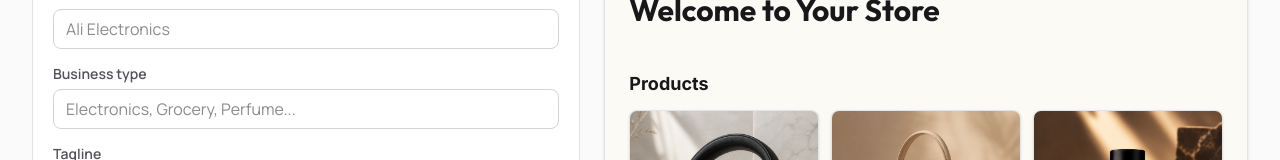
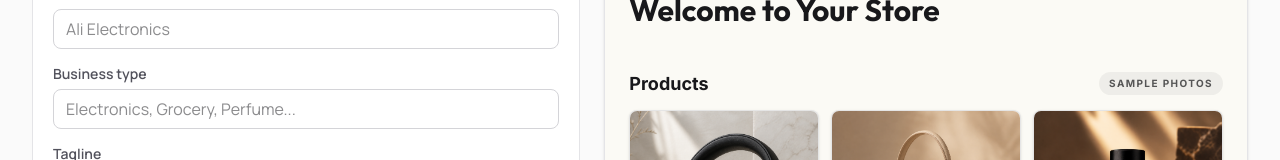
Before and after one commit to noorahmedpeace/storebuilder, a Next.js app: page /create in a window 1280 px wide. Shown: the part 278-438 px from the top of the page. Built offline with nearby package versions, Linux system fonts and the light colour scheme; a web font is replaced by a local one.

Commit message:
Force builder preview product photo refresh

```diff
--- a/src/app/create/page.tsx
+++ b/src/app/create/page.tsx
@@ -376,7 +376,12 @@ function PreviewSection({ section, ctx }: { section: Section; ctx: Ctx }) {
     case "products":
       return (
         <div className="px-6 pb-6">
-          <p className="mb-3 text-lg font-bold">{p.title || "Products"}</p>
+          <div className="mb-3 flex items-center justify-between gap-3">
+            <p className="text-lg font-bold">{p.title || "Products"}</p>
+            <span className="rounded-full bg-black/5 px-2.5 py-1 text-[10px] font-bold uppercase tracking-[0.14em] text-[#555]">
+              Sample photos
+            </span>
+          </div>
           <div className="grid grid-cols-3 gap-3">
             {previewProducts.map((product) => (
               <div
```
